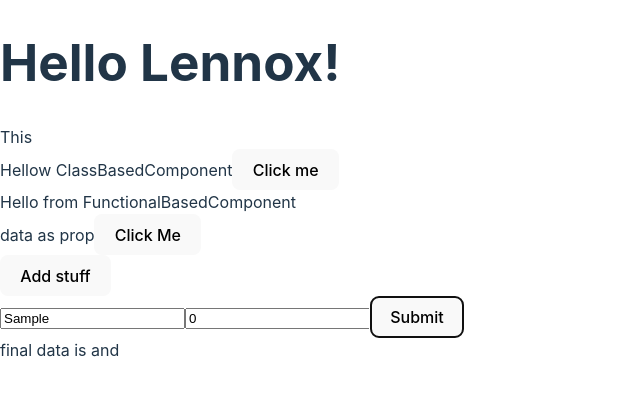
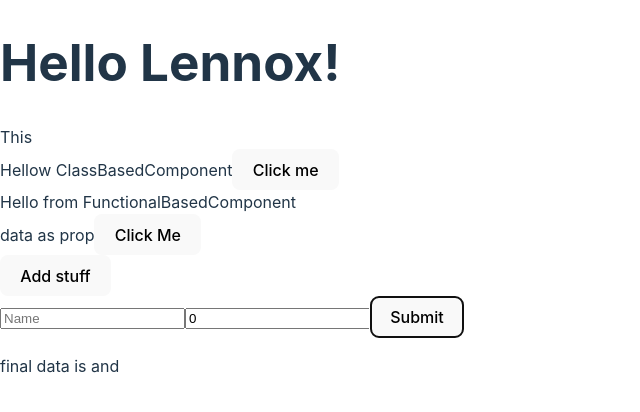
Before and after one commit to lenblazy/react-tute, a React (Vite) app: page / in a window 1280 px wide. Both pictures are taken after typing "Sample" into the empty fields and a click on the button "Submit". Shown: the top 412 px of the page, without its empty margins (0-640 px from the left). Built offline with nearby package versions, Linux system fonts and the light colour scheme.

Commit message:
Form added not working

```diff
--- a/src/components/FormBasedComponent.jsx
+++ b/src/components/FormBasedComponent.jsx
@@ -12,11 +12,16 @@ class FormBasedComponent extends Component {
     handleSubmit = (event) => {
         event.preventDefault();
         const formData = this.state;
+        console.log(formData);
         this.setState(prevState => ({
             ...prevState,
             finalFormData : {
                 ...prevState.finalFormData,
                 ...formData
+            },
+            formData: {
+                name: "",
+                age: 0,
             }
         }))
     };
@@ -42,6 +47,7 @@ class FormBasedComponent extends Component {
     };
 
     render() {
+        console.log(this.state.finalFormData);
         return (
             <div>
                 <form onSubmit={this.handleSubmit} >
@@ -49,8 +55,15 @@ class FormBasedComponent extends Component {
                     <input name="age" type="number" placeholder="Age"  value={this.state.formData.age} onChange={this.handleAgeChange} />
                     <button type="submit" aria-label="submit">Submit</button>
                 </form>
+                {
 
-                final data is {this.state.finalFormData.name} and {this.state.finalFormData.age}
+                    this.state.finalFormData && Object.keys(this.state.finalFormData).length > 0 && (
+                        <p>
+                            final data is {this.state.finalFormData.name} and {this.state.finalFormData.age}
+                        </p>
+                    )
+                }
+
             </div>
         );
     }
```
